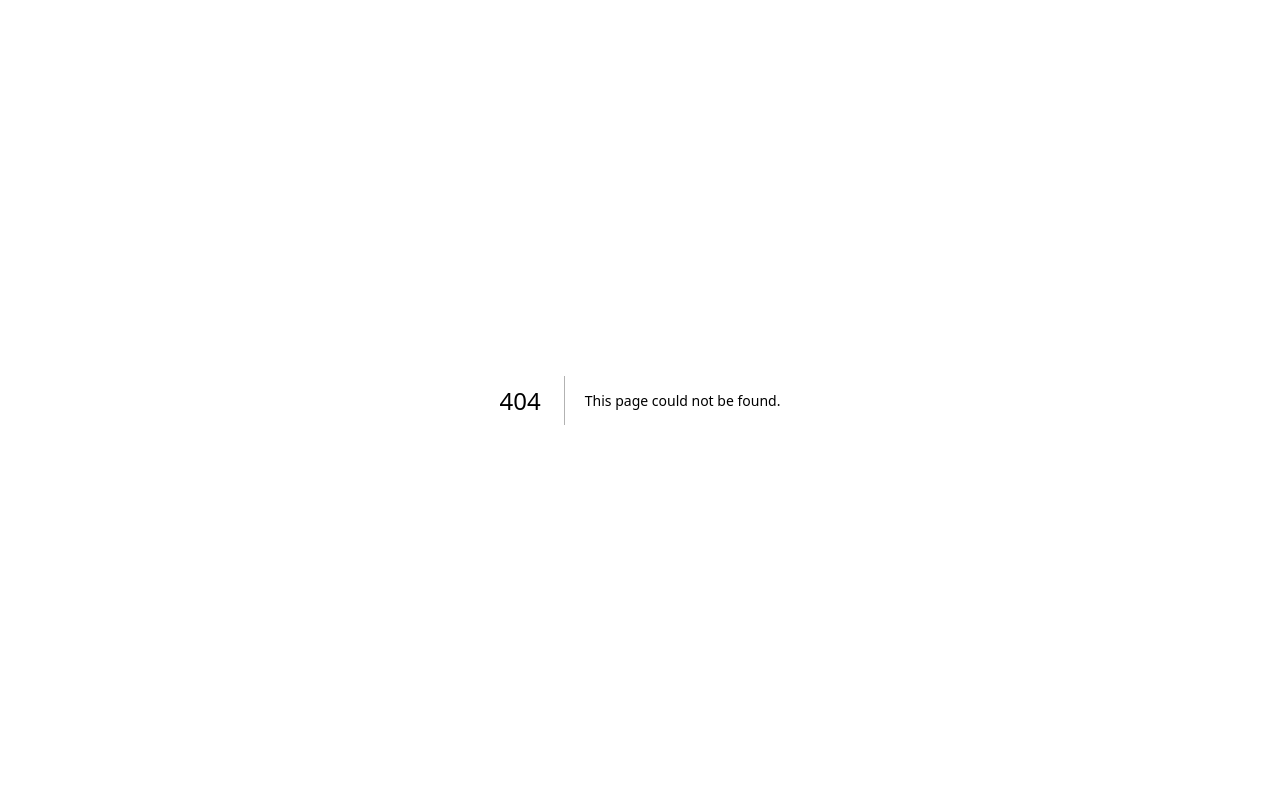
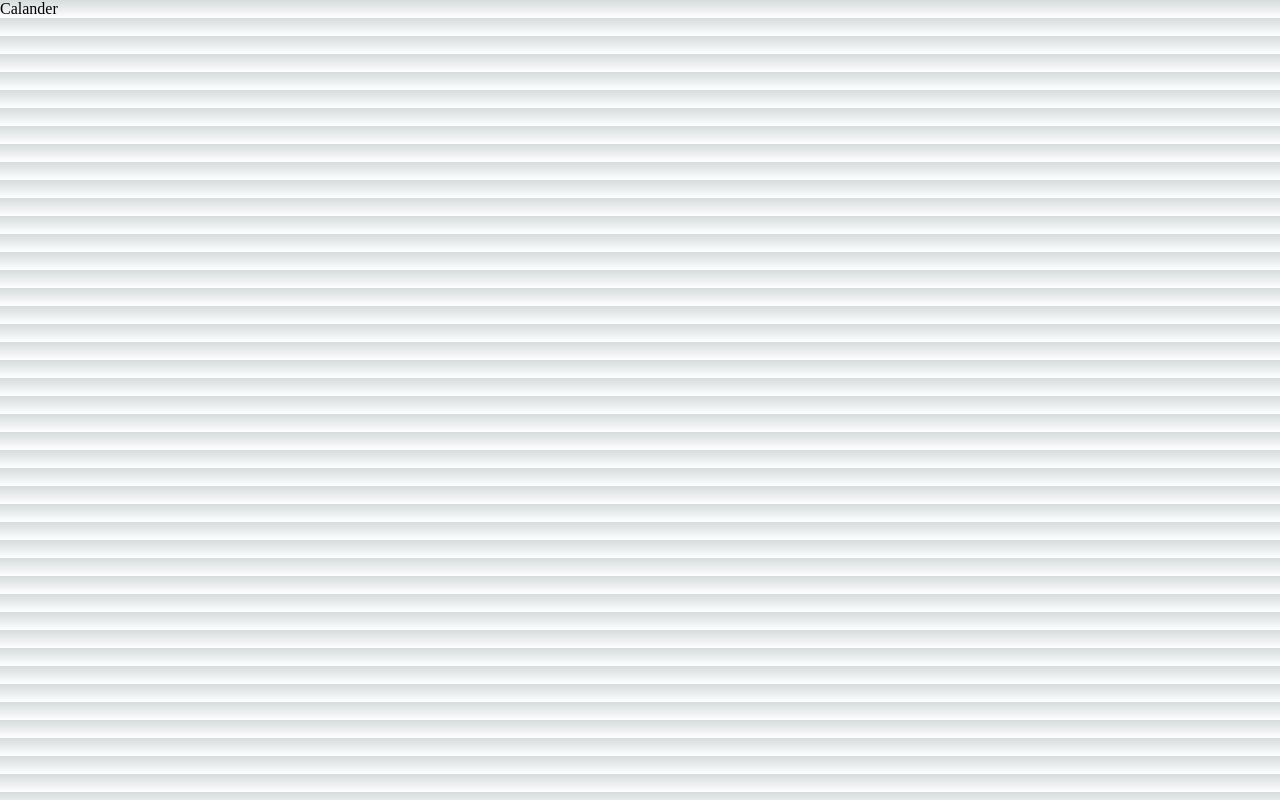
Before and after one commit to FredrikEkmark/planpal-beta, a Next.js app: page /calander in a window 1280 px wide. Before the commit this address had no page. Built offline with nearby package versions, Linux system fonts and the light colour scheme.

Commit message:
Adding basic structure

```diff
--- /dev/null
+++ b/pages/calander/index.tsx
@@ -0,0 +1,9 @@
+import { NextPage } from "next"
+
+interface Props {}
+
+const Index: NextPage<Props> = ({}) => {
+  return <div>Calander</div>
+}
+
+export default Index
```
Also changed, not shown: pages/login/index.tsx (added, +9 -0 lines), pages/taskpage/index.tsx (added, +9 -0 lines).
